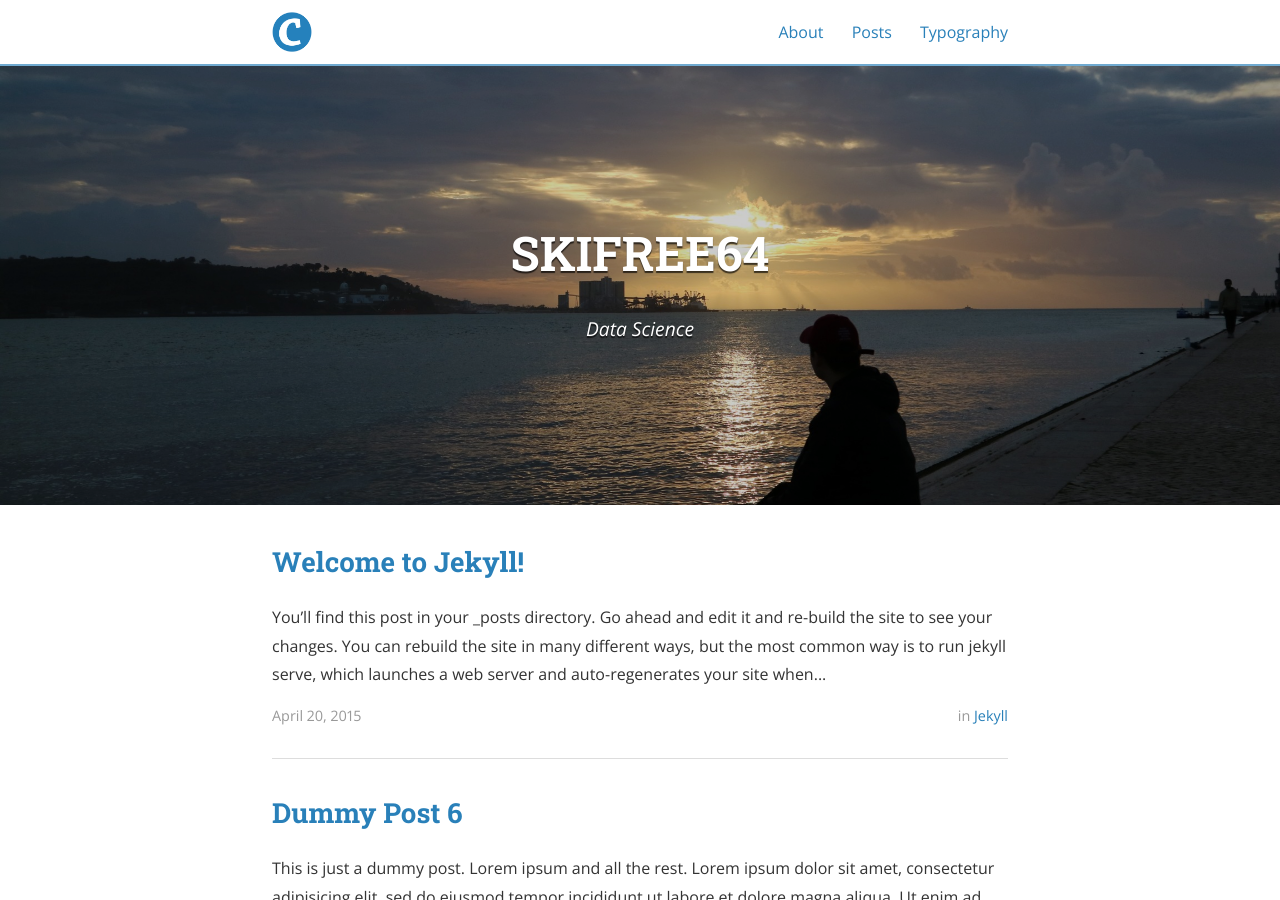
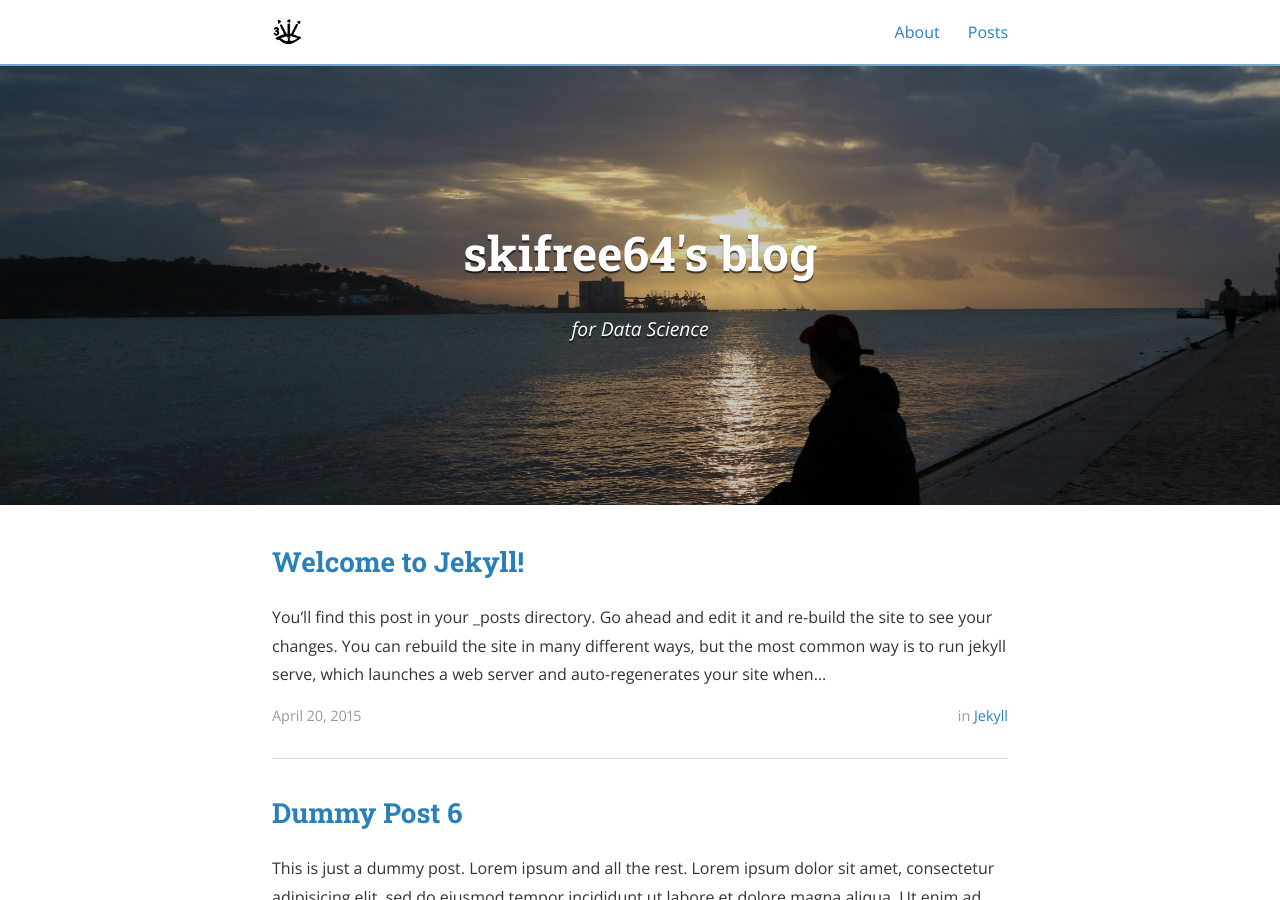
Before and after one commit to skifree64/skifree64.github.io, a Jekyll site: the page built from index.html, in a window 1280 px wide and 900 px high. Built offline with Jekyll 4.4.1, drawn with Linux system fonts in a browser that asks for light colours; nearby versions of some CDN libraries; the list of posts is cut into pages by our own code; some of the changed text lies outside the part shown.

Commit message:
conf_mod1

```diff
--- a/_config.yml
+++ b/_config.yml
@@ -9,8 +9,8 @@ exclude:
   - "/vendor/"
 
 # Site settings
-title: SKIFREE64
-subtitle: "Data Science"
+title: skifree64's blog
+subtitle: "for Data Science"
 email: sickflow@naver.com
 name: Hyunsik Yoo
 description: >
```
Also changed, not shown: typography.md (+1 -1 lines), assets/logo.png, assets/logo_.png (added).
